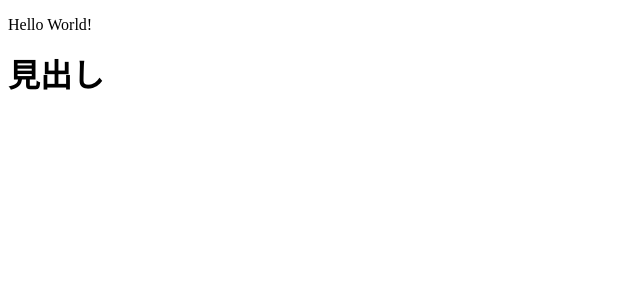
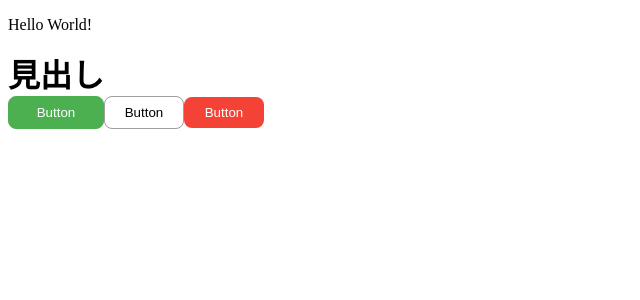
Before and after one commit to takanobu68/React-UI, a React app: page / in a window 1280 px wide. Shown: the top 300 px of the page, without its empty margins (0-640 px from the left). Built offline with nearby package versions, Linux system fonts and the light colour scheme.

Commit message:
styleの動的な変更

```diff
--- a/src/App.tsx
+++ b/src/App.tsx
@@ -1,11 +1,28 @@
 import { Text } from './libs/Text';
 import { Heading } from './libs/Heading';
+import { Button } from './libs/Button';
 
 export const App = () => {
   return (
     <>
       <Text text='Hello World!' />
       <Heading tag={'h1'}>見出し</Heading>
+      <Button
+        onClick={() => console.log('clicked')}
+        title='Button'
+        type='primary'
+        width={96}
+      />
+      <Button
+        onClick={() => console.log('clicked')}
+        title='Button'
+        type='secondary'
+      />
+      <Button
+        onClick={() => console.log('clicked')}
+        title='Button'
+        type='error'
+      />
     </>
   );
 };
--- a/src/libs/Button.tsx
+++ b/src/libs/Button.tsx
@@ -1,4 +1,6 @@
 import { VFC } from 'react';
+import styled, { css } from 'styled-components';
+import { color, radius, space } from './constants';
 
 type ButtonType = 'primary' | 'secondary' | 'error';
 
@@ -9,6 +11,40 @@
   width?: number;
 };
 
-export const Button: VFC<Props> = ({ title, onClick }) => {
-  return <button onClick={onClick}>{title}</button>;
+export const Button: VFC<Props> = ({
+  title,
+  onClick,
+  type = 'primary',
+  width = 80,
+}) => {
+  return (
+    <Wrapper onClick={onClick} width={width} className={type}>
+      {title}
+    </Wrapper>
+  );
 };
+
+const Wrapper = styled.button<{ width: number }>`
+  padding: ${space.m};
+  border-radius: ${radius.m};
+  border: solid 1px ${color.green};
+  background: ${color.green};
+  color: ${color.white};
+  text-align: center;
+  cursor: pointer;
+  box-sizing: border-box;
+  ${(props) =>
+    css`
+      width: ${props.width}px;
+    `}
+  &.secondary {
+    border: solid 1px ${color.gray};
+    background: ${color.white};
+    color: ${color.black};
+  }
+  &.error {
+    border: none;
+    background: ${color.red};
+    color: ${color.white};
+  }
+`;
```
